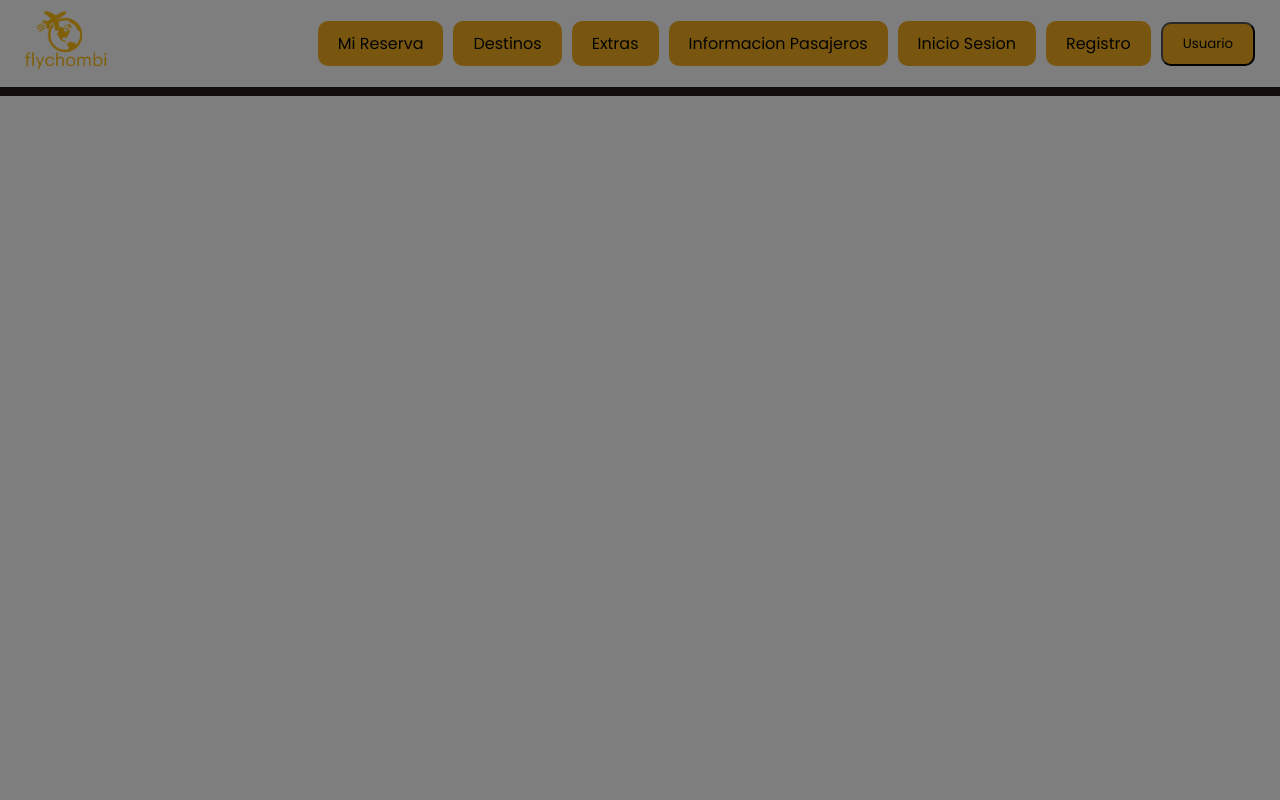
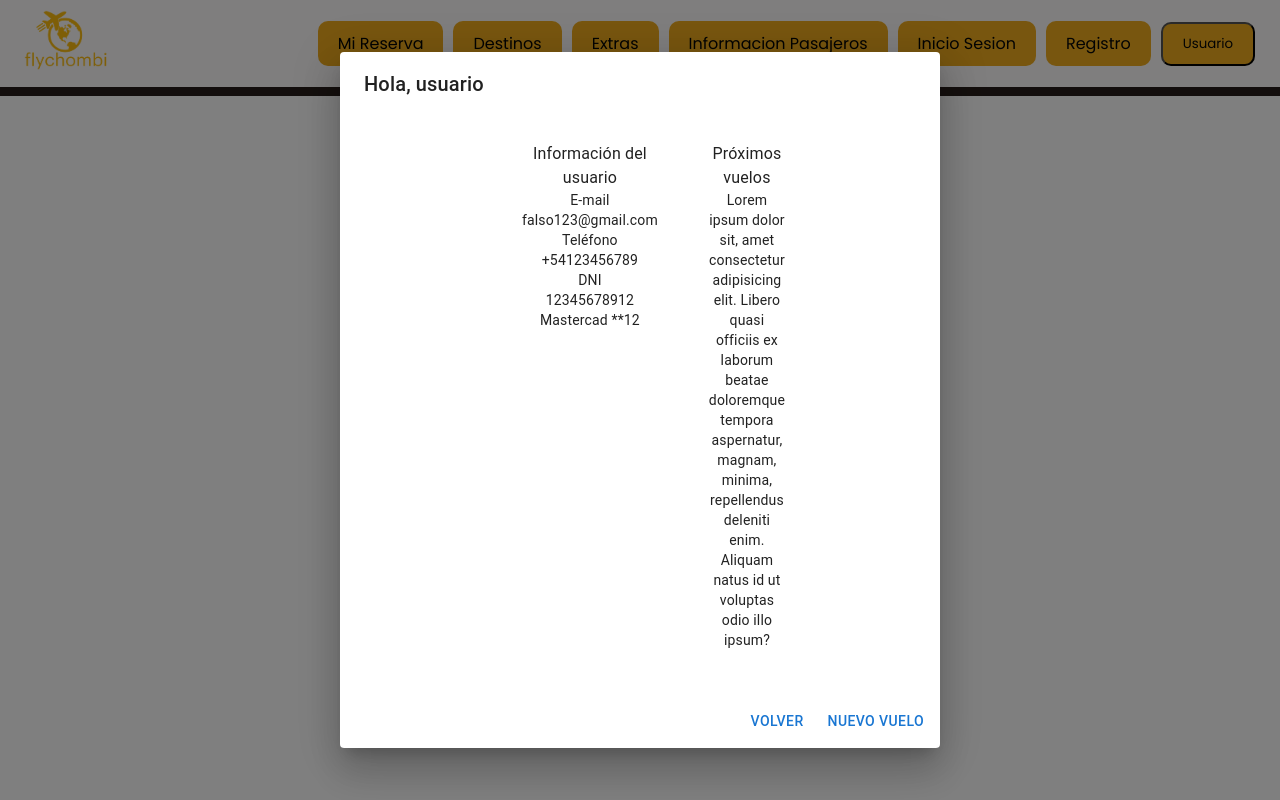
Before and after one commit to samyfontes/flychombi, a React (Create React App) app: page /modal in a window 1280 px wide. Both pictures are taken after a click on the button "Usuario". Built offline with nearby package versions, Linux system fonts and the light colour scheme.

Commit message:
se modifica el modal de informacion del usuario

```diff
--- a/src/App.js
+++ b/src/App.js
@@ -12,6 +12,7 @@ import Nosotros from './pages/Nosotros';
 import AdminVuelos from './pages/AdminVuelos';
 import AdminUsuarios from './pages/AdminUsuarios';
 import SearchResults from './pages/SearchResults';
+import ModalUsuario from './components/ModalUsuario';
 
 function App() {
   return (
@@ -29,6 +30,7 @@ function App() {
           <Route path='/admin/vuelos' element={<AdminVuelos />} />
           <Route path='/admin/usuarios' element={<AdminUsuarios />} />
           <Route path='/results' element={<SearchResults />} />
+          <Route path='/modal' element={<ModalUsuario />} />
         </Routes>
       </Layout>
     </Router>
--- a/src/components/ModalUsuario.js
+++ b/src/components/ModalUsuario.js
@@ -1,48 +1,43 @@
 import React from 'react';
-import './Layout.css'; // Ensure this path is correct
+import { Dialog, DialogTitle, DialogContent, DialogActions, Button, Typography } from '@mui/material';
 
 const ModalUsuario = ({ isOpen, onClose, user }) => {
     if (!isOpen) return null;
 
     return (
-        <div className="modal-overlay">
-            <div className="modal">
-                <header className="header">
-                    <nav className="navbar">
-                        <a href="/" onClick={onClose}>
-                            <img src="/img/flecha.svg" alt="volver" />
-                            Volver
-                        </a>
-                    </nav>
-                </header>
-
-                <div className="contenedor">
-                    <div className="contenedor-arriba">Hola, {user.name}</div>
-                    <div className="contenedor-medio">
-                        <div className="contenedor-izquierda">
-                            Información del usuario
-                            <span className="negrita">E-mail</span>
-                            <span>{user.email}</span>
-                            <span className="negrita">Teléfono</span>
-                            <span>{user.phone}</span>
-                            <span className="negrita">DNI</span>
-                            <span>{user.dni}</span>
-                            <span className="negrita">Medio de pago</span>
-                            <span>{user.payment}</span>
-                        </div>
-                        <div className="contenedor-derecha">
-                            Próximos vuelos
-                            <span>
-                                Lorem ipsum dolor sit, amet consectetur adipisicing elit. Libero quasi officiis ex laborum beatae doloremque tempora aspernatur, magnam, minima, repellendus deleniti enim. Aliquam natus id ut voluptas odio illo ipsum?
-                            </span>
-                        </div>
+        <Dialog open={isOpen} onClose={onClose}>
+            <DialogTitle>
+                <Typography variant="h6">Hola, {user.name}</Typography>
+            </DialogTitle>
+            <DialogContent>
+                <div className="contenedor-medio">
+                    <div className="contenedor-izquierda">
+                        <Typography variant="body1">Información del usuario</Typography>
+                        <Typography variant="body2" className="negrita">E-mail</Typography>
+                        <Typography variant="body2">{user.email}</Typography>
+                        <Typography variant="body2" className="negrita">Teléfono</Typography>
+                        <Typography variant="body2">{user.phone}</Typography>
+                        <Typography variant="body2" className="negrita">DNI</Typography>
+                        <Typography variant="body2">{user.dni}</Typography>
+                        <Typography variant="body2">{user.payment}</Typography>
                     </div>
-                    <div className="contenedor-abajo">
-                        <a className="nuevovuelo" href="/">Nuevo vuelo</a>
+                    <div className="contenedor-derecha">
+                        <Typography variant="body1">Próximos vuelos</Typography>
+                        <Typography variant="body2">
+                            Lorem ipsum dolor sit, amet consectetur adipisicing elit. Libero quasi officiis ex laborum beatae doloremque tempora aspernatur, magnam, minima, repellendus deleniti enim. Aliquam natus id ut voluptas odio illo ipsum?
+                        </Typography>
                     </div>
                 </div>
-            </div>
-        </div>
+            </DialogContent>
+            <DialogActions>
+                <Button onClick={onClose} color="primary">
+                    Volver
+                </Button>
+                <Button href="/" color="primary">
+                    Nuevo vuelo
+                </Button>
+            </DialogActions>
+        </Dialog>
     );
 };
 
```
